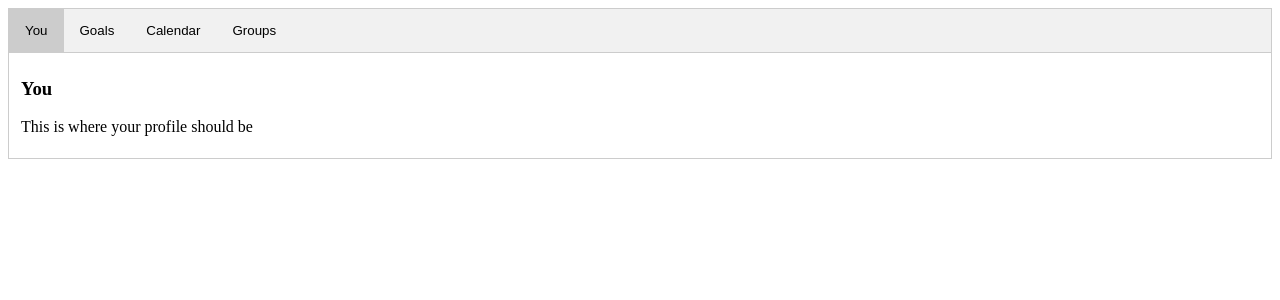
After one commit to Kronman590/xdhacks2019, a Django app: template Feb092019_XdHacks_Levana/templates/index/index.html in a window 1280 px wide, after a click on "You". The commit adds this page. Shown: the top 300 px of the page. Run offline with Django 3.2, Linux system fonts and the light colour scheme; the template is opened without the code that fills it, so the values that code supplies are empty.

Commit message:
added a new page for index

```diff
--- /dev/null
+++ b/Feb092019_XdHacks_Levana/templates/index/index.css
@@ -0,0 +1,44 @@
+/* Style the tab */
+.tab {
+  overflow: hidden;
+  border: 1px solid #ccc;
+  background-color: #f1f1f1;
+}
+
+/* Style the buttons that are used to open the tab content */
+.tab button {
+  background-color: inherit;
+  float: left;
+  border: none;
+  outline: none;
+  cursor: pointer;
+  padding: 14px 16px;
+  transition: 0.3s;
+}
+
+/* Change background color of buttons on hover */
+.tab button:hover {
+  background-color: #ddd;
+}
+
+/* Create an active/current tablink class */
+.tab button.active {
+  background-color: #ccc;
+}
+
+/* Style the tab content */
+.tabcontent {
+  display: none;
+  padding: 6px 12px;
+  border: 1px solid #ccc;
+  border-top: none;animation: fadeEffect 1s;
+}
+
+.tabcontent {
+  animation: fadeEffect 1s; /* Fading effect takes 1 second */
+}
+/* Go from zero to full opacity */
+@keyframes fadeEffect {
+  from {opacity: 0;}
+  to {opacity: 1;}
+}
--- /dev/null
+++ b/Feb092019_XdHacks_Levana/templates/index/index.html
@@ -0,0 +1,44 @@
+<!DOCTYPE html>
+<html lang="en">
+<head>
+    <link rel="stylesheet" href="index.css">
+    <script src="index.js"></script>
+    <meta charset="UTF-8">
+    <title>Index</title>
+</head>
+<body>
+<!--Tab links-->
+<div class="tab">
+    <button class = "tablinks" onclick="openTab(event, 'You')" id="defaultOpen">You</button>
+    <button class = "tablinks" onclick="openTab(event, 'Goals')">Goals</button>
+    <button class = "tablinks" onclick="openTab(event, 'Calender')">Calendar</button>
+    <button class = "tablinks" onclick="openTab(event, 'Groups')">Groups</button>
+
+    <script>
+    // Get the element with id="defaultOpen" and click on it
+    document.getElementById("defaultOpen").click();
+    </script>
+</div>
+
+<!--Tab Content-->
+<div id="You" class="tabcontent">
+    <h3>You</h3>
+    <p>This is where your profile should be</p>
+</div>
+
+<div id="Goals" class="tabcontent">
+    <h3>Goals</h3>
+    <p>This is where your Goals should be</p>
+</div>
+
+<div id="Calendar" class="tabcontent">
+    <h3>Calendar</h3>
+    <p>This is where your Calendar should be</p>
+</div>
+
+<div id="Groups" class="tabcontent">
+    <h3>Groups</h3>
+    <p>This is where your groups should be</p>
+</div>
+</body>
+</html>
--- /dev/null
+++ b/Feb092019_XdHacks_Levana/templates/index/index.js
@@ -0,0 +1,20 @@
+function openTab(evt, tabName) {
+  // Declare all variables
+  let i, tabcontent, tablinks;
+
+  // Get all elements with class="tabcontent" and hide them
+  tabcontent = document.getElementsByClassName("tabcontent");
+  for (i = 0; i < tabcontent.length; i++) {
+    tabcontent[i].style.display = "none";
+  }
+
+  // Get all elements with class="tablinks" and remove the class "active"
+  tablinks = document.getElementsByClassName("tablinks");
+  for (i = 0; i < tablinks.length; i++) {
+    tablinks[i].className = tablinks[i].className.replace(" active", "");
+  }
+
+  // Show the current tab, and add an "active" class to the button that opened the tab
+  document.getElementById(tabName).style.display = "block";
+  evt.currentTarget.className += " active";
+}
```
Also changed, not shown: Feb092019_XdHacks_Levana/accounts/apps.py (+0 -8 lines), Feb092019_XdHacks_Levana/backend/IUserProfile.py (+8 -4 lines), Feb092019_XdHacks_Levana/templates/registration/login.html (+0 -50 lines).
